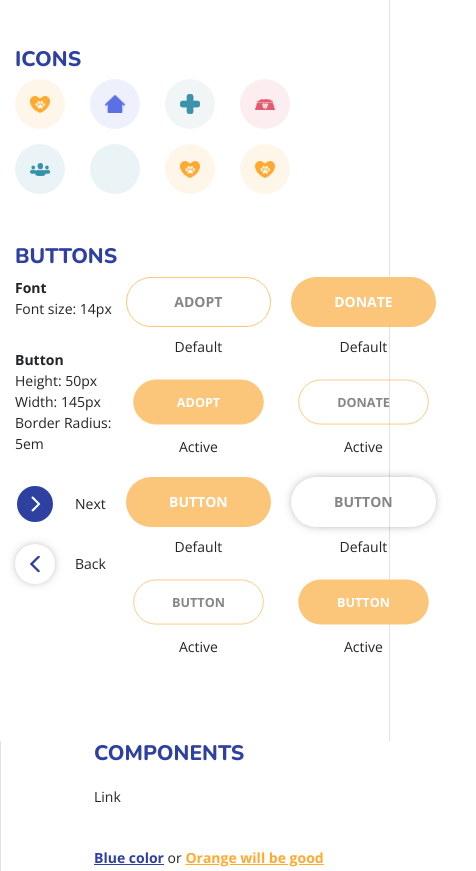
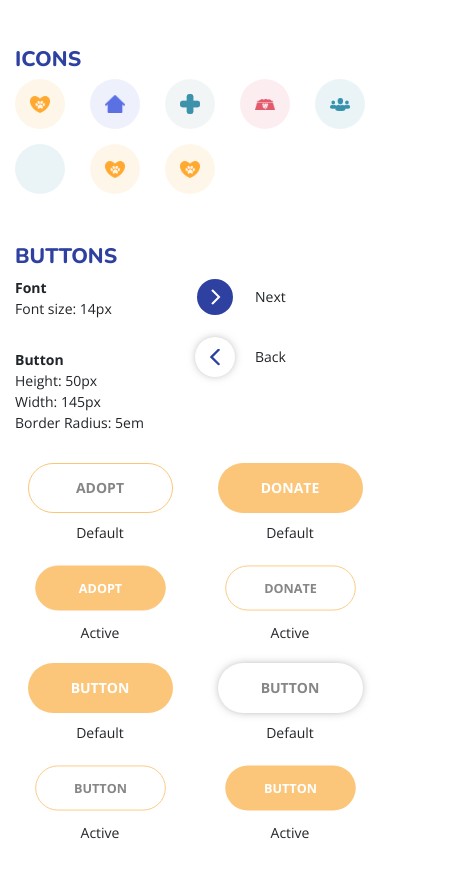
Before and after one commit to iamcelso/pawndation-static-html, a website: page app/ui-kit.html in a window 390 px wide. Shown: the part 1471-2342 px from the top of the page, 476 px wide, since content can reach past the window. Drawn offline with nearby package versions, Linux system fonts and the light colour scheme.

Commit message:
Pawndation - 001/UI KIT -added mixin media break point(down, up and only) -implemented reponsive mixin in uikit

```diff
--- a/app/scss/mixin.scss
+++ b/app/scss/mixin.scss
@@ -1,31 +1,84 @@
-$desktop-xtralarge: 1200px;
-$desktop: 992px;
-$tablet: 768px;
-$mobile: 576px;
+// minimum width resolution
+$min-xl: 1200px;
+$min-lg: 992px;
+$min-md: 768px;
+$min-sm: 576px;
+
+// maximum width resoltuion
+$max-lg: 1199.98px;
+$max-md: 991.98px;
+$max-sm: 767.98px;
+$max-xs: 575.98px;
 
 @mixin media-breakpoint-up($device) {
-  @if #{$device == "desktop-xl"} {
-    @media (min-width: $desktop-xtralarge) {
+  @if #{$device == xl} {
+    @media (max-width: $min-xl) {
       @content;
     }
   }
-  @if #{$device == "desktop"} {
-    @media (min-width: $desktop) {
+  @if #{$device == lg} {
+    @media (max-width: $min-lg) {
       @content;
     }
   }
-  @if #{$device == "tablet"} {
-    @media (min-width: $tablet) {
+  @if #{$device == md} {
+    @media (max-width: $min-md) {
       @content;
     }
   }
-  @if #{$device == "mobile"} {
-    @media (min-width: $mobile) {
+  @if #{$device == sm} {
+    @media (max-width: $min-sm) {
       @content;
     }
   }
-  @if #{$device == "mobile-portrait"} {
-    @media (min-width: $mobile) and (orientation: portrait) {
+}
+
+@mixin media-breakpoint-down($device) {
+  @if #{$device == lg} {
+    @media (max-width: $max-lg) {
+      @content;
+    }
+  }
+  @if #{$device == md} {
+    @media (max-width: $max-md) {
+      @content;
+    }
+  }
+  @if #{$device == sm} {
+    @media (max-width: $max-sm) {
+      @content;
+    }
+  }
+  @if #{$device == xs} {
+    @media (max-width: $max-xs) {
+      @content;
+    }
+  }
+}
+
+@mixin media-breakpoint-only($device) {
+  @if #{$device == xl} {
+    @media (max-width: $max-xl) {
+      @content;
+    }
+  }
+  @if #{$device == lg} {
+    @media (min-width: $min-lg) and (max-width: $max-lg) {
+      @content;
+    }
+  }
+  @if #{$device == md} {
+    @media (min-width: $min-md) and (max-width: $max-md) {
+      @content;
+    }
+  }
+  @if #{$device == sm} {
+    @media (min-width: $min-sm) and (max-width: $max-sm) {
+      @content;
+    }
+  }
+  @if #{$device == xs} {
+    @media (max-width: $max-sm) {
       @content;
     }
   }
--- a/app/scss/uikit.scss
+++ b/app/scss/uikit.scss
@@ -1,4 +1,4 @@
-@import "index.scss";
+@import "./index.scss";
 
 .header-container{
     margin: 20;
@@ -25,9 +25,19 @@
     }
 }
 
-.col-md-6:nth-of-type(2){
+.col-lg-6.border-right, .col-lg-6.border-left{
+    @include media-breakpoint-down(lg){
+        border: none !important;
+    }
+}
+
+.col-lg-6:nth-of-type(2){
+
     .component-container{
         margin-left: 78px;
+       @include media-breakpoint-down(lg){
+           margin-left: 0;
+       }
     }
 }
 
@@ -87,11 +97,18 @@
 
 .buttons-container{
     display: grid;
-    grid-template-columns: 1fr 1fr;
-    grid-template-rows: 1fr 1fr;
+    grid-template-columns: repeat(2, 1fr);
+    grid-template-rows: repeat(2, 1fr);
     grid-template-areas:
     "description buttons"
     "next-prev buttons";
+
+    @include media-breakpoint-down(lg){
+        grid-template-rows: repeat(2,.5fr);
+        grid-template-areas:
+        "description next-prev"
+        "buttons buttons";
+    }
 
     .description-container{
         grid-area: description;
--- a/app/ui-kit.html
+++ b/app/ui-kit.html
@@ -22,7 +22,7 @@
             </div>
         </div>
         <div class="row">
-            <div class="col-md-6 border-right">
+            <div class="col-lg-6 border-right">
                 <div class="component-container color">
                     <h4 class="title">Colors</h4>
                     <p class="label">Primary Colors</p>
@@ -183,7 +183,7 @@
                 </div>
             </div>
 
-            <div class="col-md-6 border-left">
+            <div class="col-lg-6 border-left">
                 <div class="component-container">
                     <h4>Components</h4>
                     <p class="label">Link</p>
```
Also changed, not shown: app/css/uikit.css.
